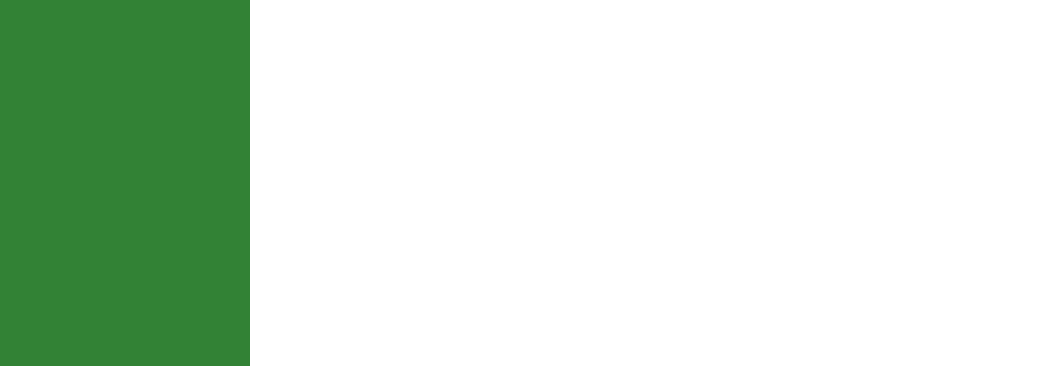
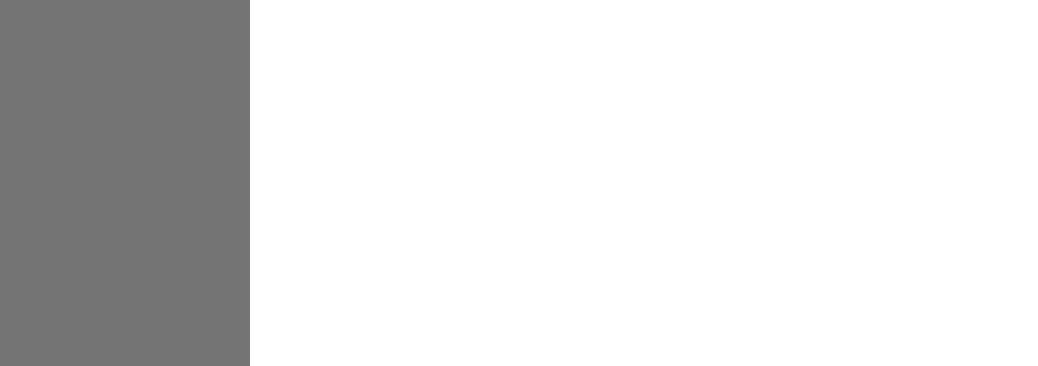
Before and after one commit to bigimann/Taskmaster-App, a plain HTML site: page public/index.html in a window 1280 px wide. Shown: the part 434-800 px from the top of the page, without its empty margins (0-1038 px from the left). Drawn offline with Linux system fonts and the light colour scheme; sample sign-in values are in the browser's storage.

Commit message:
modified:   public/index.html

```diff
--- a/public/index.html
+++ b/public/index.html
@@ -28,7 +28,7 @@
       /* Sidebar styling */
       .sidebar {
         width: 250px;
-        background-color: #328235;
+        background-color: rgba(0, 0, 0, 0.544);
         color: #fff;
         height: 100%;
         z-index: 1000;
@@ -84,6 +84,9 @@
         padding: 20px;
         overflow-y: auto;
         transition: margin-left 0.3s ease;
+        display: flex;
+        align-items: center;
+        justify-content: center;
       }
 
       .content.shifted {
```
